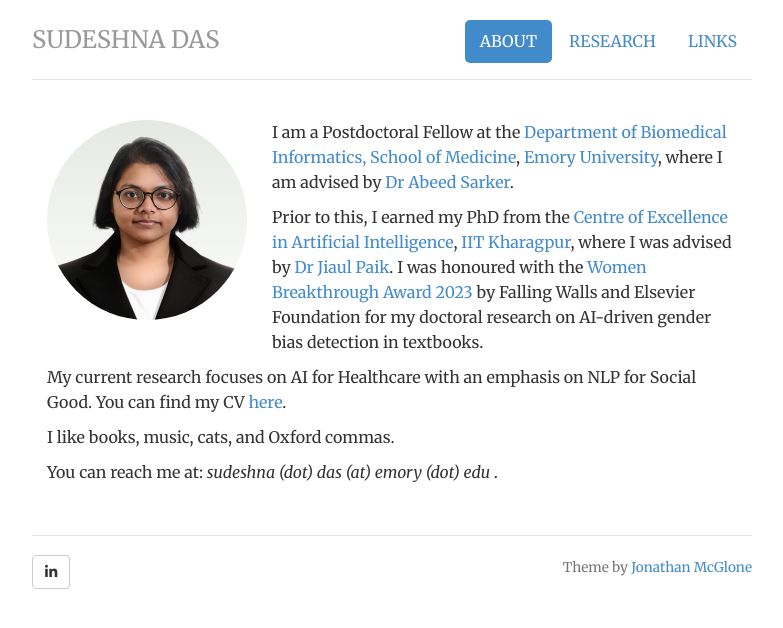
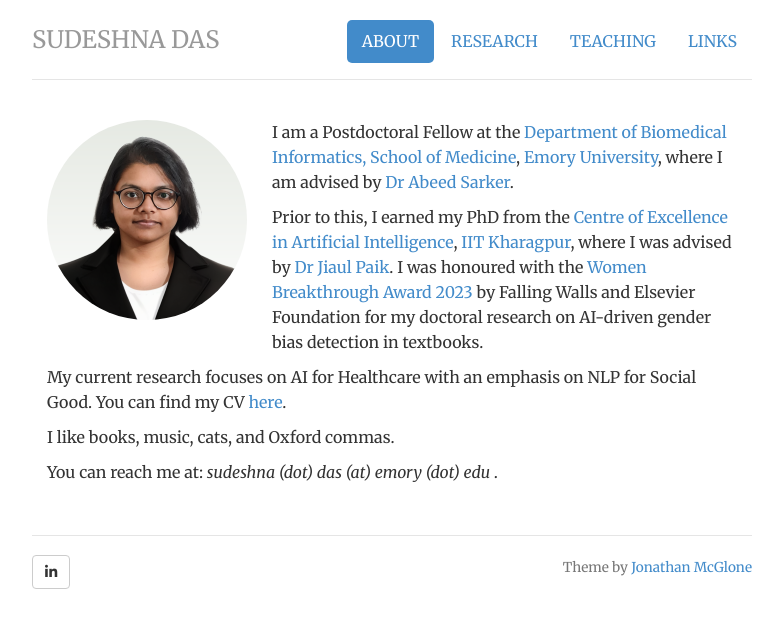
Before and after one commit to das-sudeshna/das-sudeshna.github.io, a Jekyll site: the page built from index.html, in a window 1280 px wide. Shown: the top 628 px of the page, without its empty margins (248-1031 px from the left). Built offline with Jekyll 4.4.1, drawn with Linux system fonts in a browser that asks for light colours; nearby versions of some CDN libraries.

Commit message:
Update header.html

```diff
--- a/_includes/header.html
+++ b/_includes/header.html
@@ -2,6 +2,7 @@
 	<ul class="nav nav-pills pull-right">
 		<li class="{{ page.about }}"><a href="/" title="About">About</a></li>
 		<li class="{{ page.research }}"><a href="/research" title="Research">Research</a></li>
+		<li class="{{ page.teaching }}"><a href="/teaching" title="Teaching">Teaching</a></li>
 		<li class="{{ page.links }}"><a href="/links" title="Links">Links</a></li>
 	</ul>
 	<h3 class="text-muted"><a href="/">Sudeshna Das</a></h3>
```
